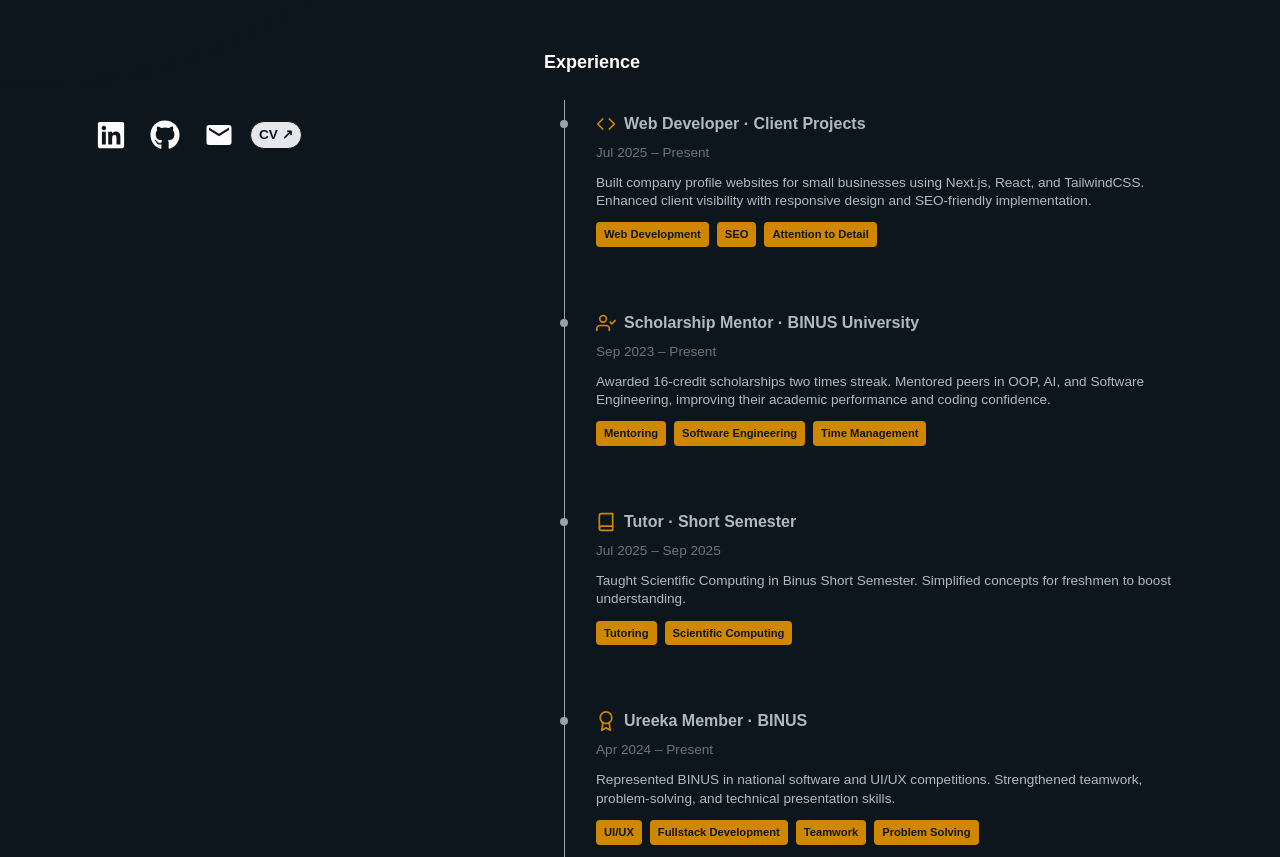
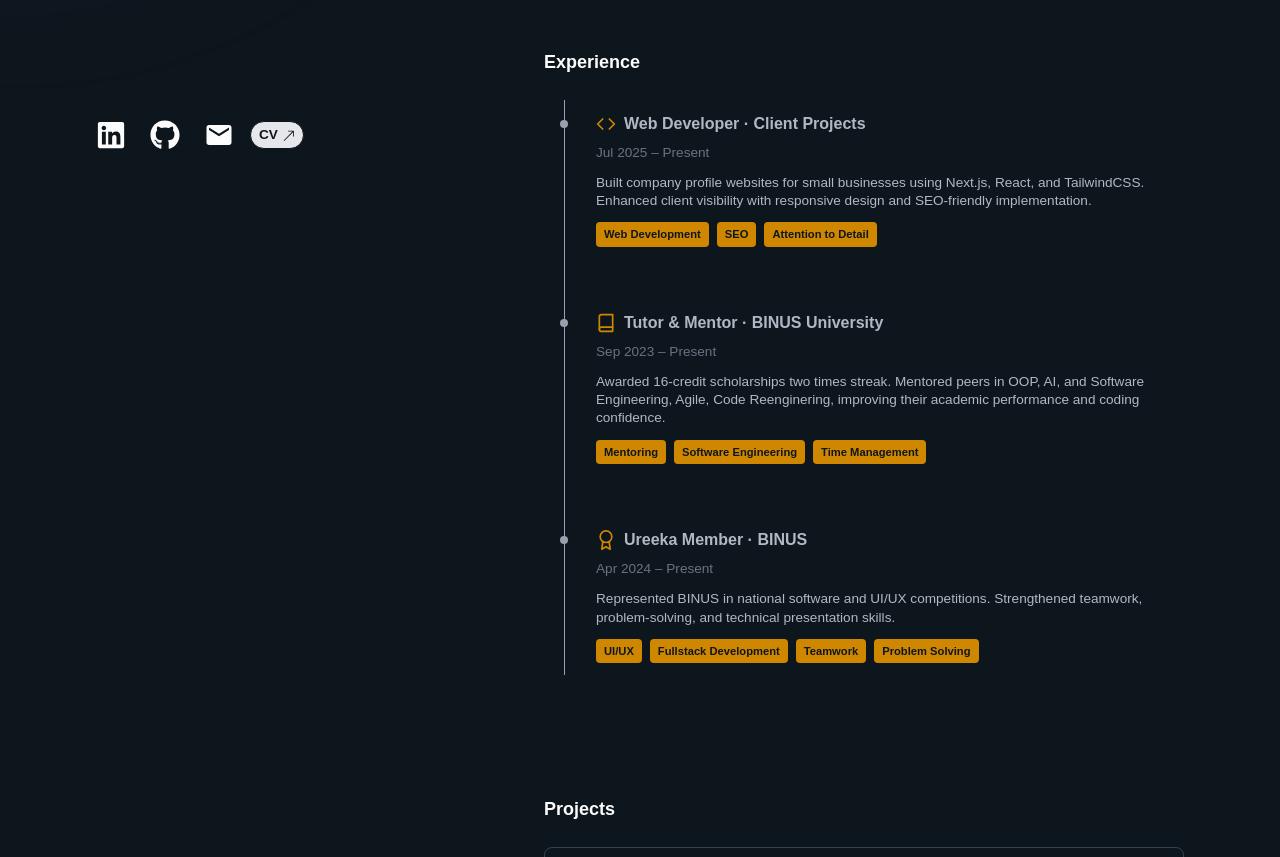
Before and after one commit to medlynhan/medlynaa, a Next.js app: page / in a window 1280 px wide. Shown: the part 420-1277 px from the top of the page. Built offline with nearby package versions, Linux system fonts and the light colour scheme.

Commit message:
update experience section

```diff
--- a/src/app/page.jsx
+++ b/src/app/page.jsx
@@ -13,7 +13,7 @@ import { IoMdCode } from "react-icons/io";
 import { LuDatabase } from "react-icons/lu";
 import ExperienceSection from "../components/experienceSection";
 import ProjectsSection from "../components/projectsSection";
-
+import { BsArrowUpRight } from "react-icons/bs";
 
 export default function Home() {
 
@@ -123,7 +123,7 @@ useEffect(() => {
               <div className="flex pt-2 flex flex-wrap gap-4 lg:hidden justify-start gap-4 items-center border-t-1 border-gray-700">
                 <Icon></Icon>
                 <div className="py-0.5 px-2 sm:flex hidden  border-1 bg-gray-200 text-(--white) font-semibold text-xs rounded-full  hover:bg-yellow-600 hover:text-(--white) cursor-pointer transition duration-300 ease-in-out">
-                  <a href="https://drive.google.com/file/d/1w_GF9eIU0DvpGShlpZj-kmx3yaxhj3lF/view?usp=drive_link" target="_blank" rel="noopener noreferrer"><p>CV ↗</p></a>
+                  <a href="https://drive.google.com/file/d/1w_GF9eIU0DvpGShlpZj-kmx3yaxhj3lF/view?usp=drive_link" target="_blank" rel="noopener noreferrer"><p>CV <BsArrowUpRight className="inline-block"/></p></a>
                 </div>
               </div>
             </div>
@@ -145,7 +145,7 @@ useEffect(() => {
         <div className="w-full hidden lg:flex flex-row justify-start gap-4 items-center pt-4 border-gray-700 ">
             <Icon></Icon>
             <div className="px-2 py-1 border-1 bg-gray-200 text-(--white) font-semibold text-xs rounded-full  hover:bg-yellow-600 hover:text-(--white) cursor-pointer transition duration-300 ease-in-out">
-              <a href="https://drive.google.com/file/d/1w_GF9eIU0DvpGShlpZj-kmx3yaxhj3lF/view?usp=drive_link" target="_blank" rel="noopener noreferrer"><p>CV ↗</p></a>
+              <a href="https://drive.google.com/file/d/1w_GF9eIU0DvpGShlpZj-kmx3yaxhj3lF/view?usp=drive_link" target="_blank" rel="noopener noreferrer"><p>CV <BsArrowUpRight className="inline-block"/></p></a>
             </div>
         </div>
       </motion.div>
--- a/src/components/experienceSection.jsx
+++ b/src/components/experienceSection.jsx
@@ -11,21 +11,14 @@ const experiences = [
     icon: <FiCode className="text-yellow-600 text-xl" />,
   },
   {
-    role: "Scholarship Mentor · BINUS University",
+    role: "Tutor & Mentor · BINUS University",
     date: "Sep 2023 – Present",
     description:
-      "Awarded 16-credit scholarships two times streak. Mentored peers in OOP, AI, and Software Engineering, improving their academic performance and coding confidence.",
-    skills: ["Mentoring","Software Engineering", "Time Management" ],
-    icon: <FiUserCheck className="text-yellow-600 text-xl" />,
-  },
-  {
-    role: "Tutor · Short Semester",
-    date: "Jul 2025 – Sep 2025",
-    description:
-      "Taught Scientific Computing in Binus Short Semester. Simplified concepts for freshmen to boost understanding.",
-    skills: ["Tutoring", "Scientific Computing"],
+      "Awarded 16-credit scholarships two times streak. Mentored peers in OOP, AI, and Software Engineering, Agile, Code Reenginering, improving their academic performance and coding confidence.",
+    skills: ["Mentoring","Software Engineering","Time Management" ],
     icon: <FiBook className="text-yellow-600 text-xl" />,
   },
+
   {
     role: "Ureeka Member · BINUS",
     date: "Apr 2024 – Present",
```
